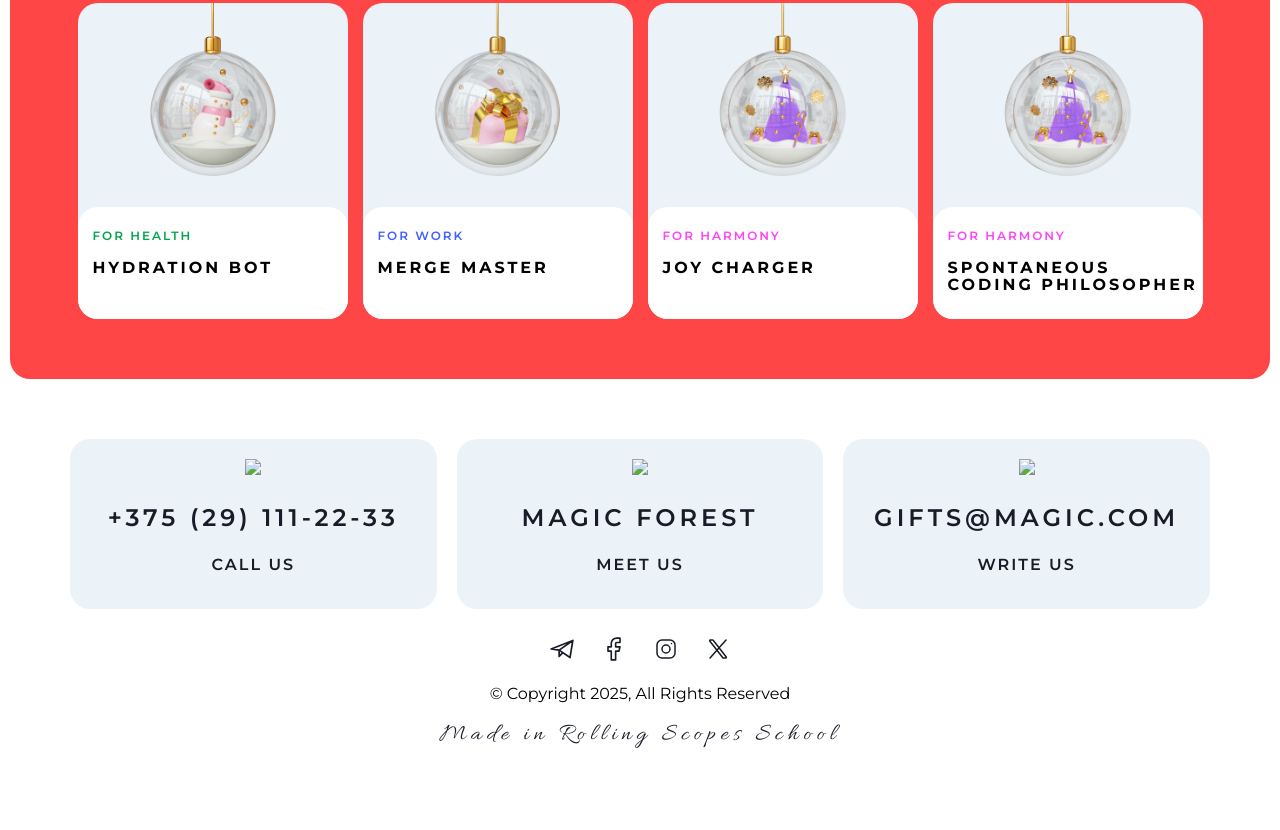
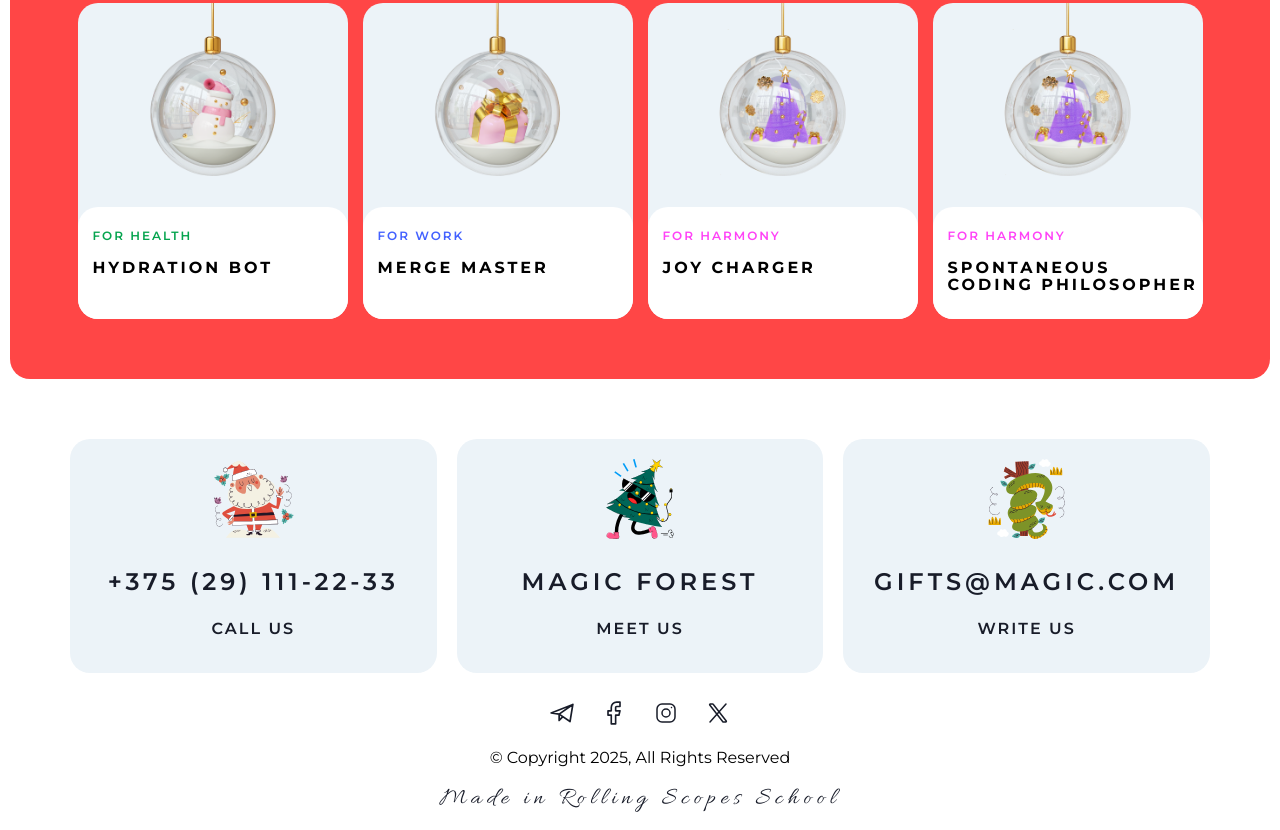
Before and after one commit to Inna2404/christmas_shop, a website: page src/Components/Gifts/gifts_link.html in a window 1280 px wide. Shown: the part 1001-1831 px from the top of the page. Before the commit the page ends 1767 px from the top, so only its background shows below. Drawn offline with Linux system fonts and the light colour scheme.

Commit message:
test_nav_2

```diff
--- a/src/Components/Footer/footer.js
+++ b/src/Components/Footer/footer.js
@@ -2,7 +2,7 @@ document.getElementById("footer").innerHTML = `
 <footer class="footer_section">
   <div class="footer">
     <a href="tel:+375291112233" target="_bank" class="footer_block">
-      <img src="./img/santa-claus.svg" />
+      <img src="/img/santa-claus.svg" />
       <p class="footer_contacts">+375 (29) 111-22-33</p>
       <p class="footer_text">Call Us</p>
     </a>
@@ -11,13 +11,13 @@ document.getElementById("footer").innerHTML = `
       target="_bank"
       class="footer_block"
     >
-      <img src="./img/christmas-tree.svg" />
+      <img src="/img/christmas-tree.svg" />
       <p class="footer_contacts">Magic forest</p>
       <p class="footer_text">meet us</p>
     </a>
 
     <a href="https://mail.google.com" target="_bank" class="footer_block">
-      <img src="./img/snake.svg" />
+      <img src="/img/snake.svg" />
       <p class="footer_contacts">gifts@magic.com</p>
       <p class="footer_text">write us</p>
     </a>
--- a/src/Components/Forest/forest.css
+++ b/src/Components/Forest/forest.css
@@ -32,6 +32,7 @@
   background-color: #181c29;
   border-radius: 20px;
   transition: 0.5s ease;
+  font-family: "Montserrat";
 }
 .forest_section_block button:hover {
   background-color: #fff;
```
